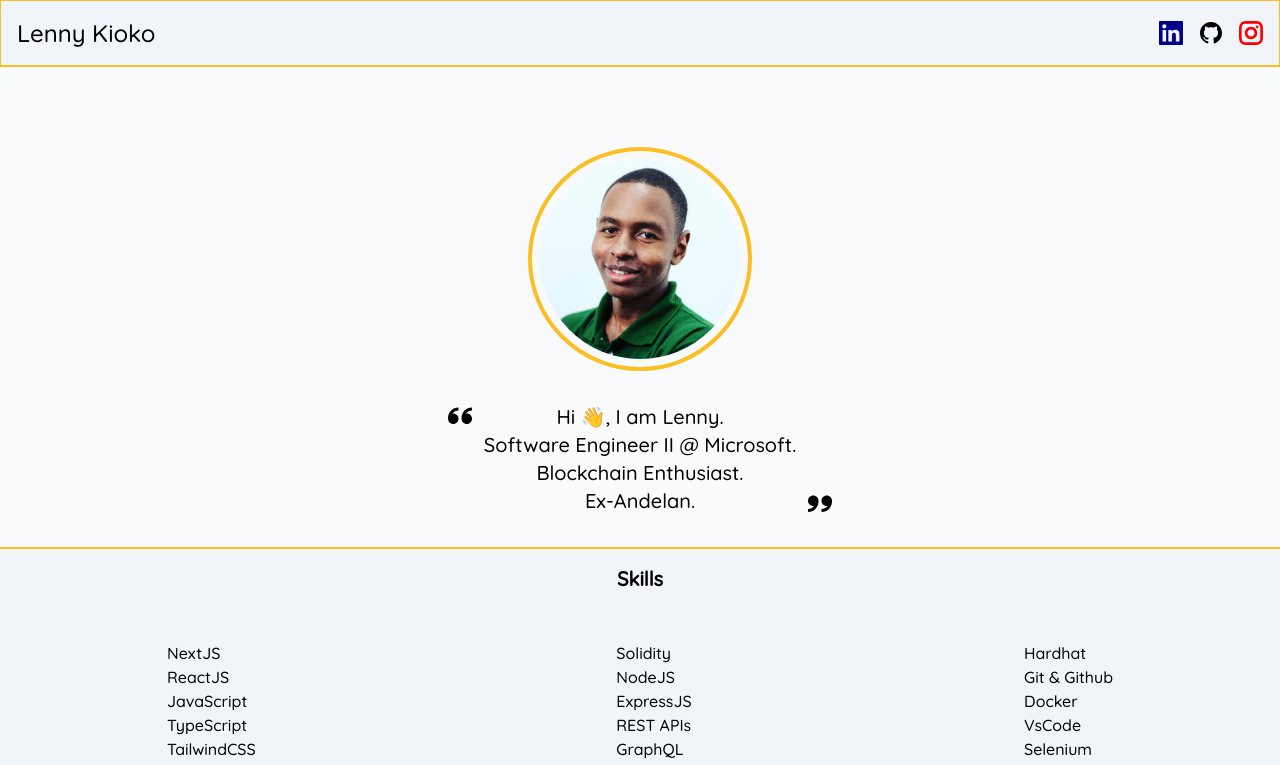
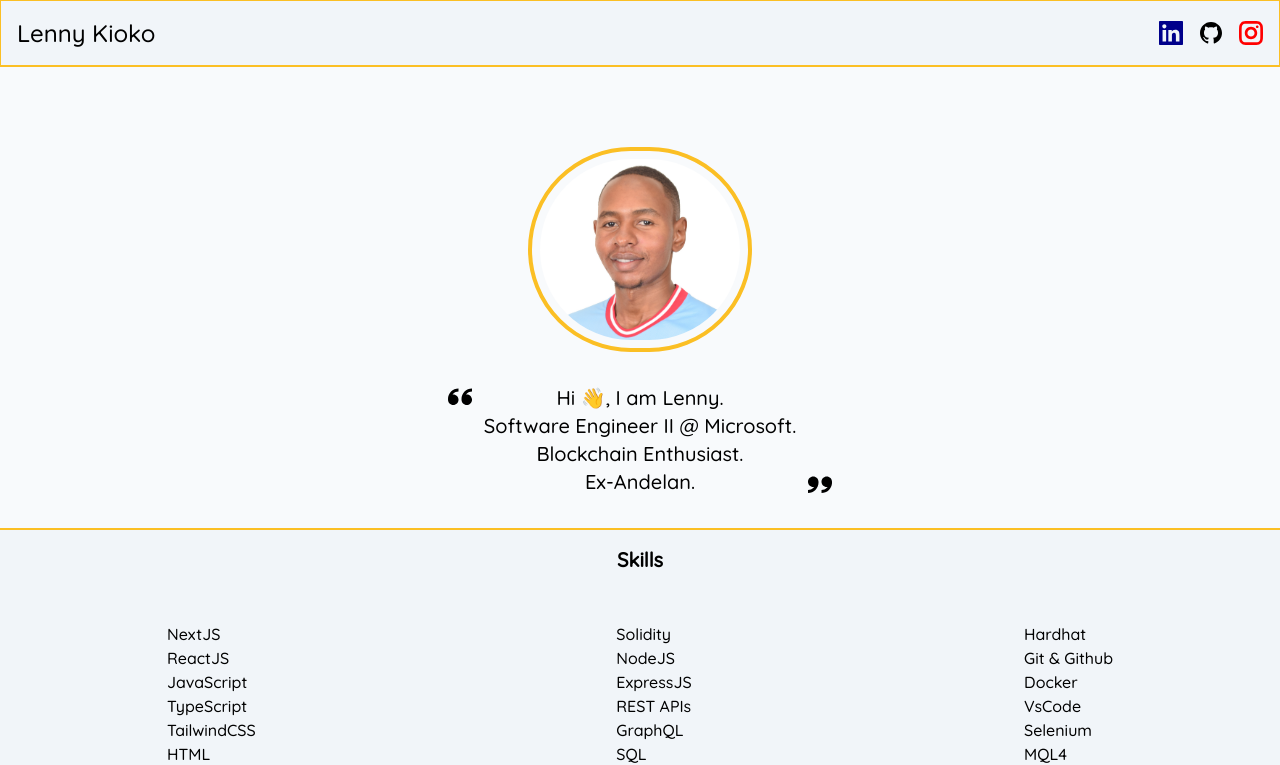
Before and after one commit to lennykioko/lennykioko.github.io, a Next.js app: page / in a window 1280 px wide. Shown: the top 765 px of the page. Built offline with nearby package versions, Linux system fonts and the light colour scheme.

Commit message:
Add Cityzen image

```diff
--- a/components/Jumbotron.jsx
+++ b/components/Jumbotron.jsx
@@ -7,7 +7,7 @@ function Jumbotron() {
         <div className="mt-16 rounded-full border-4 border-amber-400 p-2">
           <img
             className="rounded-full object-contain"
-            src="/profile.jpg"
+            src="/cityzen.jpg"
             alt="Profile Photo"
             width={200}
             height={200}
--- a/pages/index.jsx
+++ b/pages/index.jsx
@@ -26,7 +26,7 @@ const Home = () => {
           content="Software engineer at Microsoft based in Nairobi, Kenya"
         />
 
-        <meta property="og:image" content="/profile.jpg" />
+        <meta property="og:image" content="/cityzen.jpg" />
         <meta property="og:image:type" content="image/png" />
         <meta property="og:image:width" content="1024" />
         <meta property="og:image:height" content="1024" />
```
Also changed, not shown: public/cityzen.jpg (added).
